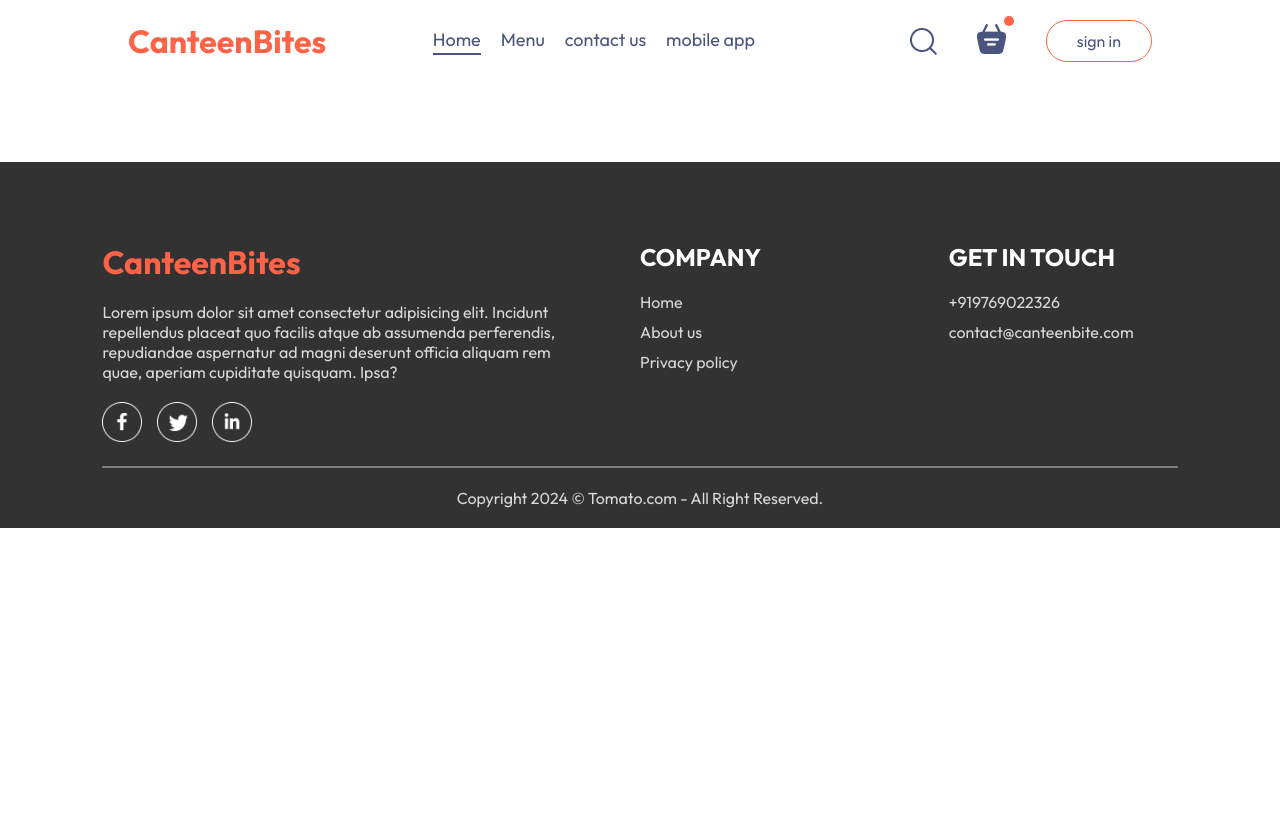
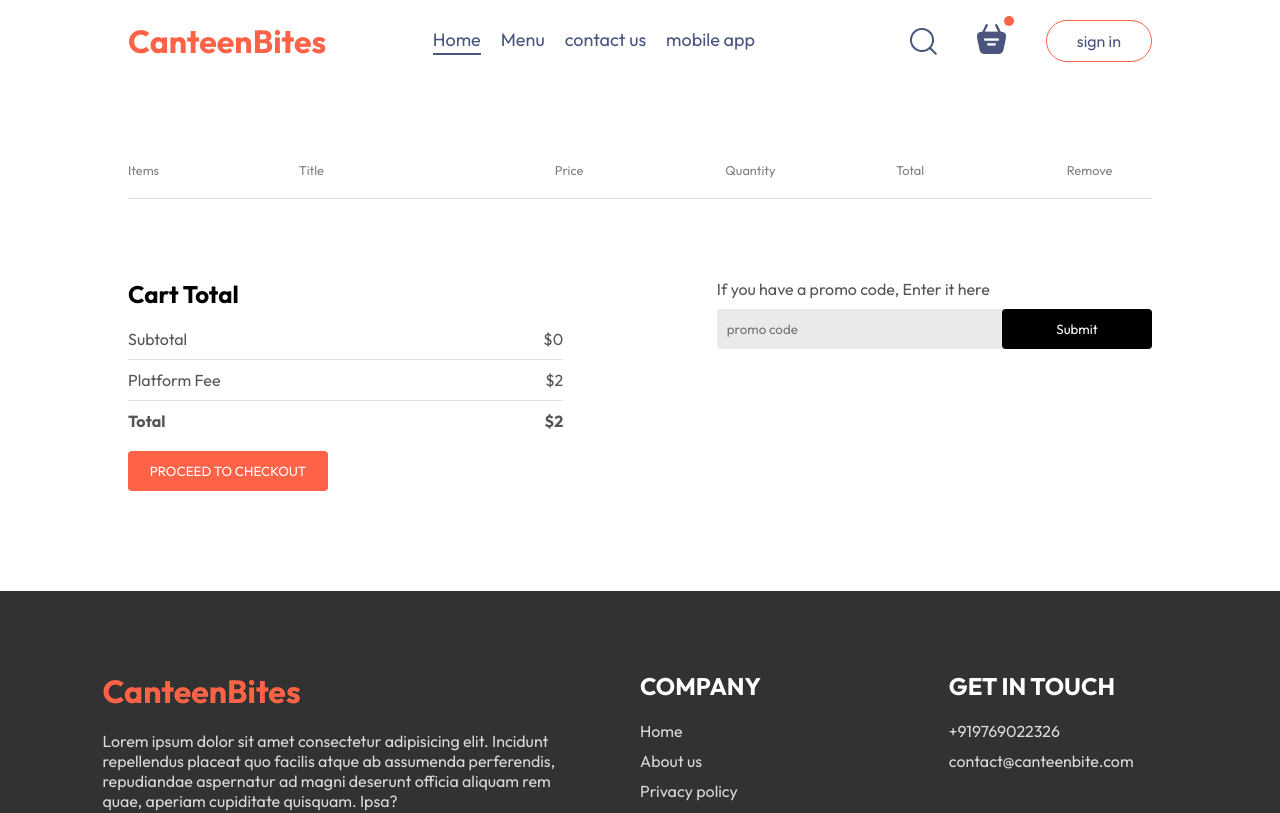
Before and after one commit to Glen-C-John/CanteenBite, a React (Vite) app in the folder canteenbite_frontend/: page /cart in a window 1280 px wide. Shown: the top 813 px of the page. Built offline with nearby package versions, Linux system fonts and the light colour scheme.

Commit message:
cart-page

```diff
--- a/canteenbite_frontend/src/components/Navbar/Navbar.jsx
+++ b/canteenbite_frontend/src/components/Navbar/Navbar.jsx
@@ -1,15 +1,18 @@
-import React, { useState } from 'react'
+import React, { useContext, useState } from 'react'
 import "./Navbar.css"
 import { assets } from '../../assets/assets'
 import { Link } from 'react-router-dom'
+import { StoreContext } from '../../context/StoreContext'
 
 const Navbar = ({setShowLogin}) => {
 
     const [menu,setMenu] = useState("home");
 
+    const {getTotalCartAmout} = useContext(StoreContext);
+
   return (
     <div className='navbar'>
-        <h1>CanteenBites</h1>
+        <Link to='/'><h1>CanteenBites</h1></Link>
       <ul className='navbar-menu'>
         <Link to='/' onClick={()=>setMenu ("home" )} className={menu==="home" ?"active": ""}>Home</Link>
         <a href="#explore-menu" onClick={()=>setMenu ("menu" )} className={menu==="menu" ?"active": ""}>Menu</a>
@@ -19,7 +22,7 @@
       <div className='navbar-right'>
         <img src={assets.search_icon} alt="" />
         <div className="navbar-search-icon">
-            <img src={assets.basket_icon} alt="" />
+            <Link to='/cart'><img src={assets.basket_icon} alt="" /></Link>
             <div className="dot"></div>
         </div>
         <button onClick={()=>setShowLogin(true)}>sign in</button>
--- a/canteenbite_frontend/src/context/StoreContext.jsx
+++ b/canteenbite_frontend/src/context/StoreContext.jsx
@@ -20,16 +20,25 @@
         setCartItems((prev)=>({...prev,[itemId]:prev[itemId]-1}))
     }
 
-    useEffect(()=>{
-        console.log(cartItems);
-    },[cartItems])
+    const getTotalCartAmount = () => {
+        let totalAmount = 0;
+        for(const item in cartItems)
+        {
+            if(cartItems[item]>0) {
+                let itemInfo = food_list.find((product)=>product._id == item);
+                totalAmount += itemInfo.price* cartItems[item];
+            }
+        }
+        return totalAmount
+    }
 
     const contextValue = {
         food_list,
         cartItems,
         setCartItems,
         addToCart,
-        removeFromCart
+        removeFromCart,
+        getTotalCartAmount
     }
     return(
         <StoreContext.Provider value={contextValue}>
--- a/canteenbite_frontend/src/pages/Cart/Cart.css
+++ b/canteenbite_frontend/src/pages/Cart/Cart.css
@@ -0,0 +1,106 @@
+.cart{
+    margin-top: 100px;
+}
+
+.cart-items-title{
+    display: grid;
+    grid-template-columns: 1fr 1.5fr 1fr 1fr 1fr 0.5fr;
+    align-items: center;
+    color: grey;
+    font-size: max(1vw,12px);
+}
+
+.cart-items-item{
+    margin: 10px 0px;
+    color: black;
+}
+
+.cart-items-item img{
+    width: 50px;
+}
+
+.cart hr{
+    height: 1px;
+    background-color: #e2e2e2;
+    border: none;
+}
+
+.cart-items-item .cross{
+    cursor: pointer;
+}
+
+.cart-bottom{
+    margin-top: 80px;
+    display: flex;
+    justify-content: space-between;
+    gap: max(12vw,20px);
+}
+
+.cart-total{
+    flex: 1;
+    display: flex;
+    flex-direction: column;
+    gap: 20px;
+}
+
+.cart-total-details{
+    display: flex;
+    justify-content: space-between;
+    color: #555;
+}
+
+.cart-total hr{
+    margin: 10px 0px;
+}
+
+.cart-total button{
+    border: none;
+    color: white;
+    background-color: tomato;
+    width: max(15vw,200px);
+    padding: 12px 0px;
+    border-radius: 4px;
+    cursor: pointer;
+}
+
+.cart-promocode{
+    flex: 1;
+}
+
+.cart-promocode p{
+    color: #555;
+}
+
+.cart-promocode-input{
+    margin-top: 10px;
+    display: flex;
+    justify-content: space-between;
+    align-items: center;
+    background-color: #eaeaea;
+    border-radius: 4px;
+}
+
+.cart-promocode-input input{
+    background: transparent;
+    border: none;
+    outline: none;
+    padding-left: 10px;
+}
+
+.cart-promocode-input button{
+    width: max(10vw,150px);
+    padding: 12px 5px;
+    background-color: black;
+    border: none;
+    color: white;
+    border-radius: 4px;
+}
+
+@media (max-width:750px) {
+    .cart-bottom{
+        flex-direction: column-reverse;
+    }
+    .cart-promocode{
+        justify-content: start;
+    }
+}
--- a/canteenbite_frontend/src/pages/Cart/Cart.jsx
+++ b/canteenbite_frontend/src/pages/Cart/Cart.jsx
@@ -1,9 +1,74 @@
-import React from 'react'
+import React, { useContext } from 'react'
 import './Cart.css'
+import { StoreContext } from '../../context/StoreContext'
+
 const Cart = () => {
+
+  const { cartItems, food_list, removeFromCart, getTotalCartAmount } = useContext(StoreContext);
+
   return (
-    <div>
+    <div className='cart'>
+      <div className="cart-items">
+        <div className="cart-items-title">
+          <p>Items</p>
+          <p>Title</p>
+          <p>Price</p>
+          <p>Quantity</p>
+          <p>Total</p>
+          <p>Remove</p>
+        </div>
+        <br />
+        <hr />
+        {food_list.map((item, index) => {
+          if (cartItems[item._id] > 0) {
+            return (
+              <dir>
+                <div className="cart-items-title cart-items-item">
+                  <img src={item.image} alt="" />
+                  <p>{item.name}</p>
+                  <p>${item.price}</p>
+                  <p>{cartItems[item._id]}</p>
+                  <p>${item.price * cartItems[item._id]}</p>
+                  <p onClick={() => removeFromCart(item._id)} className='cross'>x</p>
+                </div>
+                <hr />
+              </dir>
 
+            )
+          }
+        })}
+      </div>
+      <div className="cart-bottom">
+        <div className="cart-total">
+          <h2>Cart Total</h2>
+          <div>
+            <div className="cart-total-details">
+              <p>Subtotal</p>
+              <p>${getTotalCartAmount()}</p>
+            </div>
+            <hr />
+            <div className="cart-total-details">
+              <p>Platform Fee</p>
+              <p>${2}</p>
+            </div>
+            <hr />
+            <div className="cart-total-details">
+              <b>Total</b>
+              <b>${getTotalCartAmount()+2}</b>
+            </div>
+          </div>
+          <button>PROCEED TO CHECKOUT</button>
+        </div>
+        <div className='cart-promocode'>
+          <div>
+            <p>If you have a promo code, Enter it here</p>
+            <div className='cart-promocode-input'>
+              <input type="text" placeholder='promo code' />
+              <button>Submit</button>
+            </div>
+          </div>
+        </div>
+      </div>
     </div>
   )
 }
```
